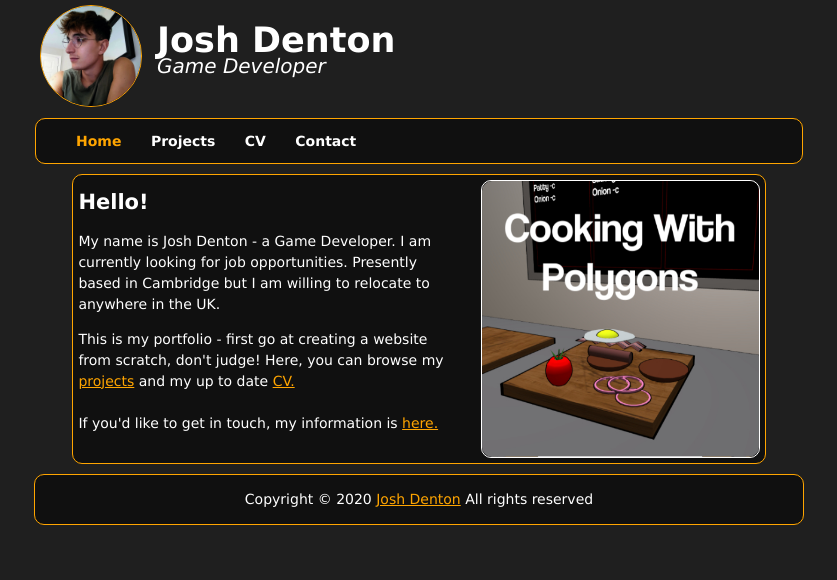
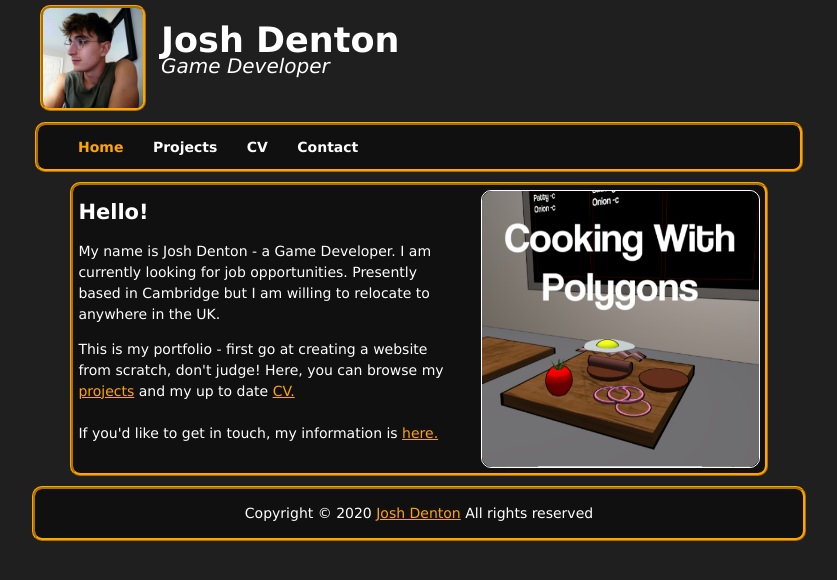
Before and after one commit to joshuadenton5/joshuadenton.github.io, a PHP site: page / in a window 1280 px wide. Shown: the top 580 px of the page, without its empty margins (221-1058 px from the left). Run offline with PHP 8.4, Linux system fonts and the light colour scheme; some libraries are stand-ins or nearby versions.

Commit message:
border edits

```diff
--- a/bodies/contact.html
+++ b/bodies/contact.html
@@ -17,3 +17,6 @@
         </aside>
     </div>
 </div>
+<footer class="border-format" id="main-footer">
+    <p>Copyright &copy; 2020 <a href="https://joshuadenton5.github.io/">Josh Denton</a> All rights reserved</p>
+</footer>
--- a/bodies/cv.html
+++ b/bodies/cv.html
@@ -97,6 +97,6 @@
         <h1></h1>
     </div>
 </div>
-<footer id="main-footer">
+<footer class="border-format" id="main-footer">
     <p>Copyright &copy; 2020 <a href="https://joshuadenton5.github.io/">Josh Denton</a> All rights reserved</p>
 </footer>
--- a/bodies/home.html
+++ b/bodies/home.html
@@ -21,6 +21,6 @@
         </aside>
     </div>
 </div>
-<footer id="main-footer">
+<footer class="border-format" id="main-footer">
     <p>Copyright &copy; 2020 <a href="https://joshuadenton5.github.io/">Josh Denton</a> All rights reserved</p>
 </footer>
--- a/bodies/projects.html
+++ b/bodies/projects.html
@@ -46,7 +46,7 @@
                     </div><br />
                     <div id="code">
                         <code>
-                            public class MyClass : IIntercat<br />
+                            public class MyClass : IInteract<br />
                             {<br />
                             &nbsp;&nbsp;&nbsp;public void OnLeftMouseButton() //implement different logic for each class<br />
                             &nbsp;&nbsp;&nbsp;{<br />
@@ -130,7 +130,7 @@
         </aside>
     </div>
 </div>
-<footer id="main-footer">
+<footer class="border-format" id="main-footer">
     <script id="sliderScript" type="text/javascript" src="/js/sliderTest.js"></script>
     <p>Copyright &copy; 2020 <a href="https://joshuadenton5.github.io/">Josh Denton</a> All rights reserved</p>
 </footer>
--- a/css/style.css
+++ b/css/style.css
@@ -10,6 +10,12 @@ body {
     margin: auto;
     overflow: hidden;
     background-color: rgb(31, 31, 31)
+}
+.border-format {
+    border: ridge;
+    border-radius: 10px;
+    border-width: medium;
+    border-color: orange;
 }
 .linksContainer {
     display:none;
@@ -31,7 +37,7 @@ body {
     background-color: rgb(16, 16, 16);
     border: ridge;
     border-radius: 10px;
-    border-width: thin;
+    border-width: medium;
     border-color: orange;
     overflow: hidden;
     color: white;
@@ -45,10 +51,6 @@ body {
 #logo img{
     height:100px;
     width:100px;
-    border:ridge;
-    border-width:1px;
-    border-color:orange;
-    border-radius:50%;
 }
 .tag {
     white-space: nowrap;
@@ -114,10 +116,6 @@ body {
 }
 #navbar {
     background-color: rgb(16, 16, 16);
-    border: ridge;
-    border-radius: 10px;
-    border-color: orange;
-    border-width: thin;
     margin-bottom: 10px;
 }
 
@@ -295,9 +293,6 @@ body {
     width: 60%;
     margin: auto;
     margin-top: 10px;
-    border: ridge thin;
-    border-radius: 10px;
-    border-color: orange;
 }
 #main-footer a{
     color:orange;
--- a/headers/header.html
+++ b/headers/header.html
@@ -3,7 +3,7 @@
     <div class="container">
         <div id="logo">
             <a href="/">
-                <img src="/images/dp_4.jpg" />
+                <img class="border-format" src="/images/dp_4.jpg" />
             </a>
         </div>
         <span class="tag">
@@ -28,7 +28,7 @@
     </div>
 </header>
 <nav class="container">
-    <div id="navbar">
+    <div class="border-format" id="navbar">
         <div id="bar">
             <ul>
                 <li><a class="Home" href="/"><strong>Home</strong></a></li>
```
